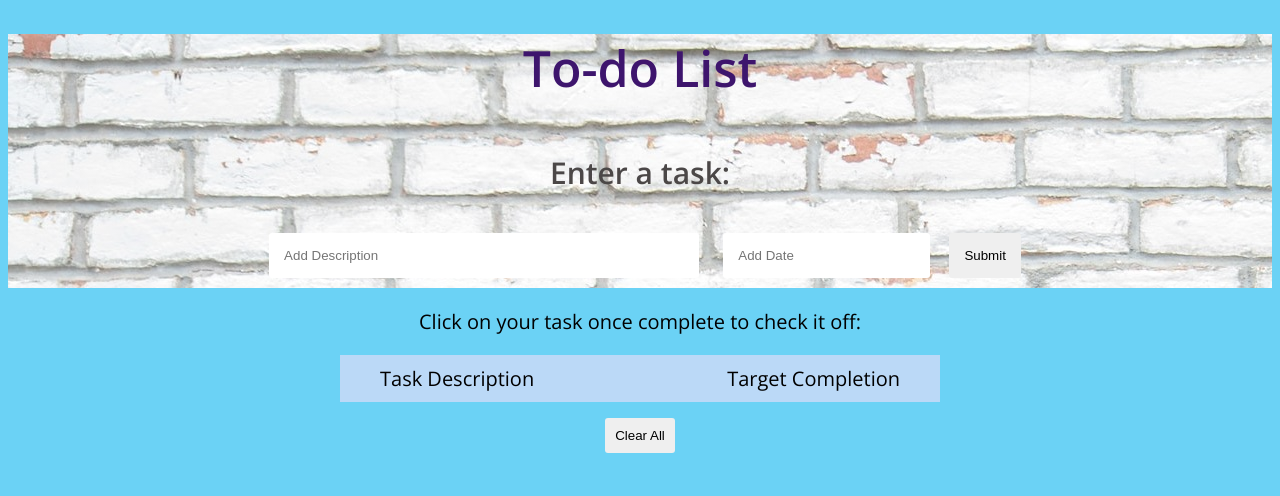
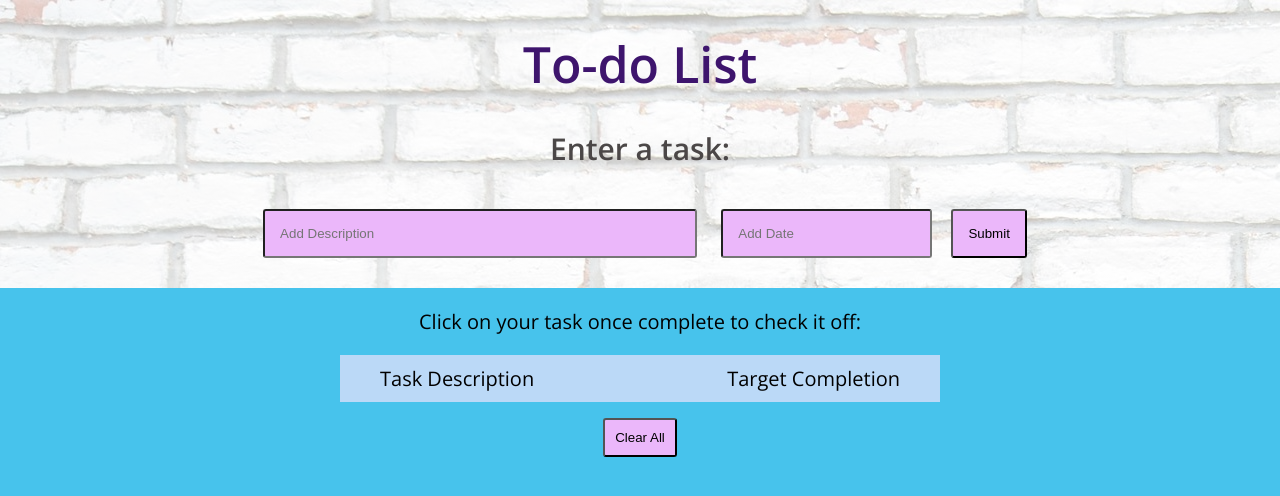
Before and after one commit to elizabethh34/personal-project, a website: page src/index.html in a window 1280 px wide. Drawn offline with nearby package versions, Linux system fonts and the light colour scheme.

Commit message:
Update colours, margins, and change linear gradient of header image

```diff
--- a/src/css/styles.css
+++ b/src/css/styles.css
@@ -1,17 +1,20 @@
-html {
+body {
   font-family: 'Open Sans', sans-serif;
-  background-color: rgb(107, 210, 245)
+  background-color: rgb(71, 195, 236);
+  margin: 0;
 }
 
 h1 {
   text-align: center;
   font-size: 50px;
   color: rgb(62, 21, 109);
+  margin: 0;
+  padding-top: 30px;
 }
 
 h3 {
   text-align: center;
-  margin-top: 50px;
+  margin: 30px;
   font-size: 30px;
   color: rgb(75, 71, 71);
 }
@@ -24,8 +27,11 @@ h3 {
 input {
   padding: 15px;
   border-radius: 3px;
-  border: none;
-  margin: 10px;
+  margin: 10px 10px 30px 10px;
+}
+
+input, button {
+  background-color: rgb(235, 183, 250);
 }
 
 input:focus {
@@ -39,7 +45,6 @@ input:focus {
 .submit {
   border-radius: 3px;
   padding: 15px;
-  border: none;
   margin-left: 5px;
 }
 
@@ -130,7 +135,6 @@ ul {
 .clear-all-button {
   padding: 10px;
   border-radius: 3px;
-  border: none;
 }
 
 .clear-all-button:focus {
--- a/src/css/update.css
+++ b/src/css/update.css
@@ -1,3 +1,3 @@
 header {
-  background-image: linear-gradient(rgba(255, 255, 255, 0.35), rgba(255, 255, 255, 0.35)), url("../images/header.jpg");
+  background-image: linear-gradient(rgba(255, 255, 255, 0.7), rgba(255, 255, 255, 0.7)), url("../images/header.jpg");
 }
```
